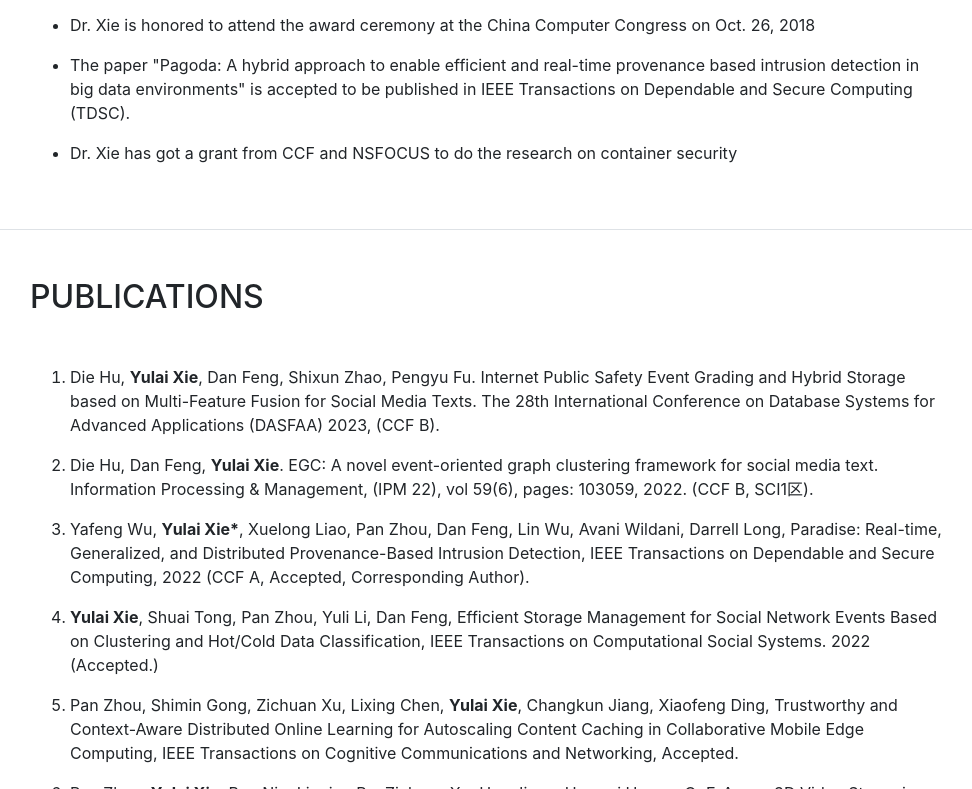
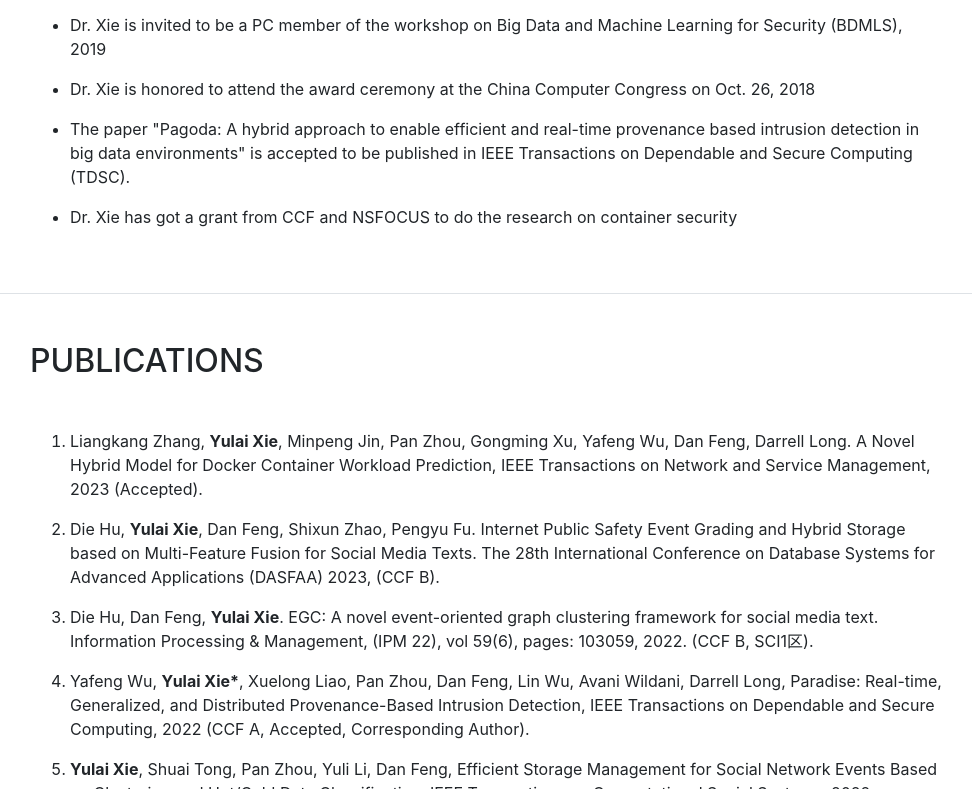
Before and after one commit to yulaixie/yulaixie.github.io, a website with bundled scripts: page index-final.html in a window 1280 px wide. Shown: the part 2193-2982 px from the top of the page, without its empty margins (290-1262 px from the left). Built offline with nearby package versions, Linux system fonts and the light colour scheme; a web font is replaced by a local one.

Commit message:
Update index-final.html

```diff
--- a/index-final.html
+++ b/index-final.html
@@ -108,6 +108,11 @@
     <h2 class="mb-5">News</h2>
     <ul>
 
+<!--  TNSM 2023 -->
+<li>
+  <p >Congratulations to Liangkang Zhang. The paper "A Novel Hybrid Model for Docker Container Workload Prediction" is accepted to be published in IEEE Transactions on Network and Service Management (TNSM).</p>
+</li>
+
 <!--  DASFAA 2023 -->
 <li>
   <p >Congratulations to Die Hu. The paper "Internet Public Safety Event Grading and Hybrid Storage based on Multi-Feature Fusion for Social Media Texts" is accepted to be published in Database Systems for Advanced Applications (DASFAA).</p>
@@ -118,6 +123,7 @@
 <li>
   <p >Congratulations to Die Hu. The paper "EGC: A novel event-oriented graph clustering framework for social media text" is accepted to be published in Information Processing & Management (IPM).</p>
 </li>
+
 
 <!--  TDSC 2022 -->
 <li>
@@ -220,7 +226,11 @@ May 4—8, 2020, in Santa Clara, CA</p>
                <ol>
 
 
-	      <li>
+              <li>
+                  <p>Liangkang Zhang, <strong>Yulai Xie</strong>, Minpeng Jin, Pan Zhou, Gongming Xu, Yafeng Wu, Dan Feng, Darrell Long.  A Novel Hybrid Model for Docker Container Workload Prediction, IEEE Transactions on Network and Service Management, 2023 (Accepted).</p>
+              </li>
+
+	           <li>
                   <p>Die Hu, <strong>Yulai Xie</strong>, Dan Feng, Shixun Zhao, Pengyu Fu. Internet Public Safety Event Grading and Hybrid Storage based on Multi-Feature Fusion for Social Media Texts. The 28th International Conference on Database Systems for Advanced Applications (DASFAA) 2023, (CCF B).</p>
               </li>
 
```
